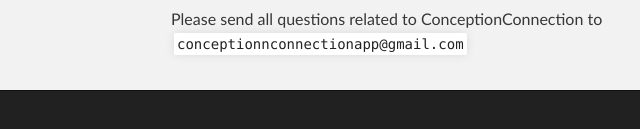
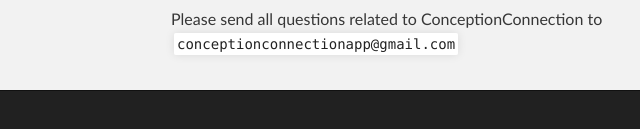
Before and after one commit to stealthycoin/CC-Support, a plain HTML site: page index.html in a window 1280 px wide. Shown: the part 299-428 px from the top of the page, 149-789 px from the left. Drawn offline with Linux system fonts and the light colour scheme.

Commit message:
That email is hard

```diff
--- a/index.html
+++ b/index.html
@@ -28,7 +28,7 @@
       <section id="main_content" class="inner">
         <h3>
           <a id="welcome-to-github-pages" class="anchor" href="#welcome-to-github-pages" aria-hidden="true"><span class="octicon octicon-link"></span></a>Support Details:</h3>
-        <p>Please send all questions related to ConceptionConnection to <code>conceptionnconnectionapp@gmail.com</code></p>
+        <p>Please send all questions related to ConceptionConnection to <code>conceptionconnectionapp@gmail.com</code></p>
       </section>
     </div>
   </body>
```
